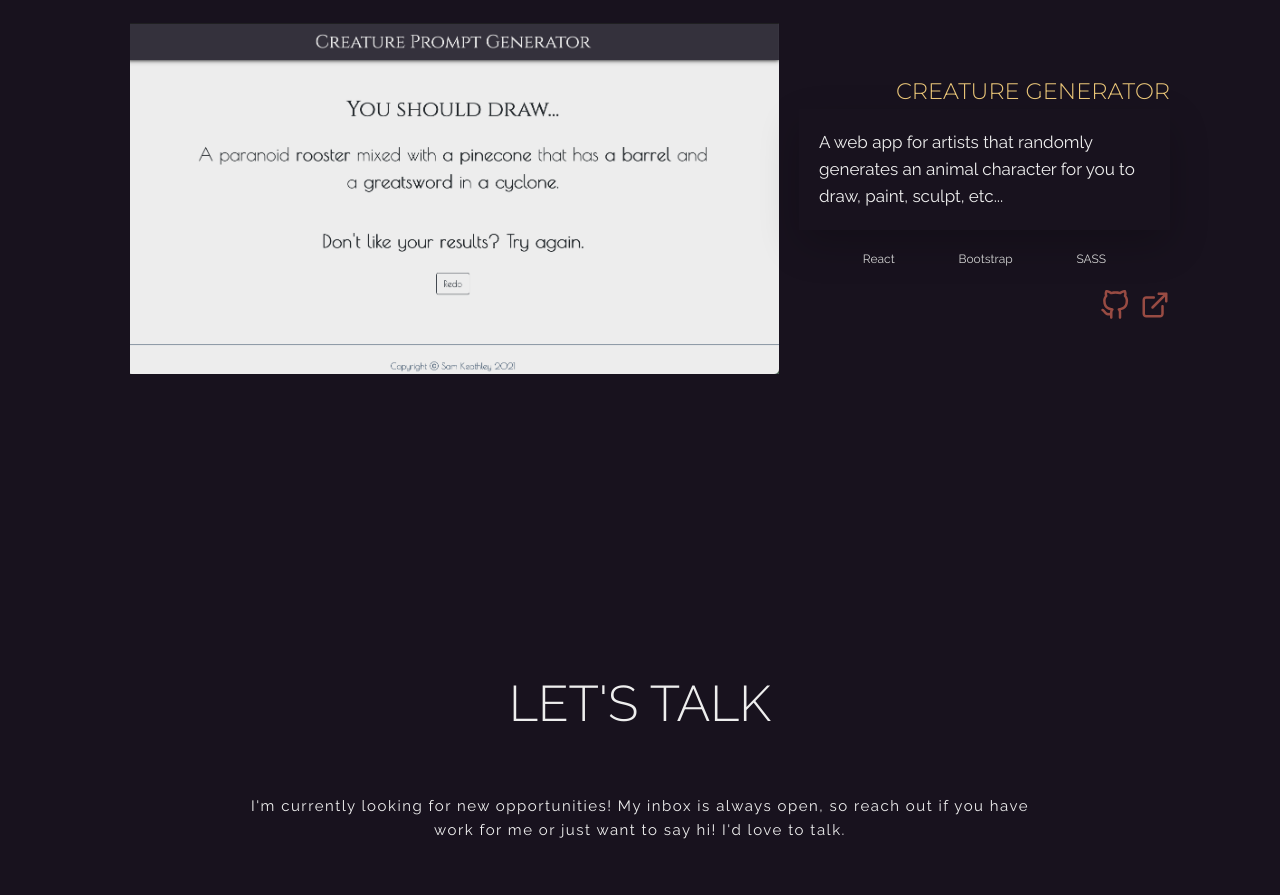
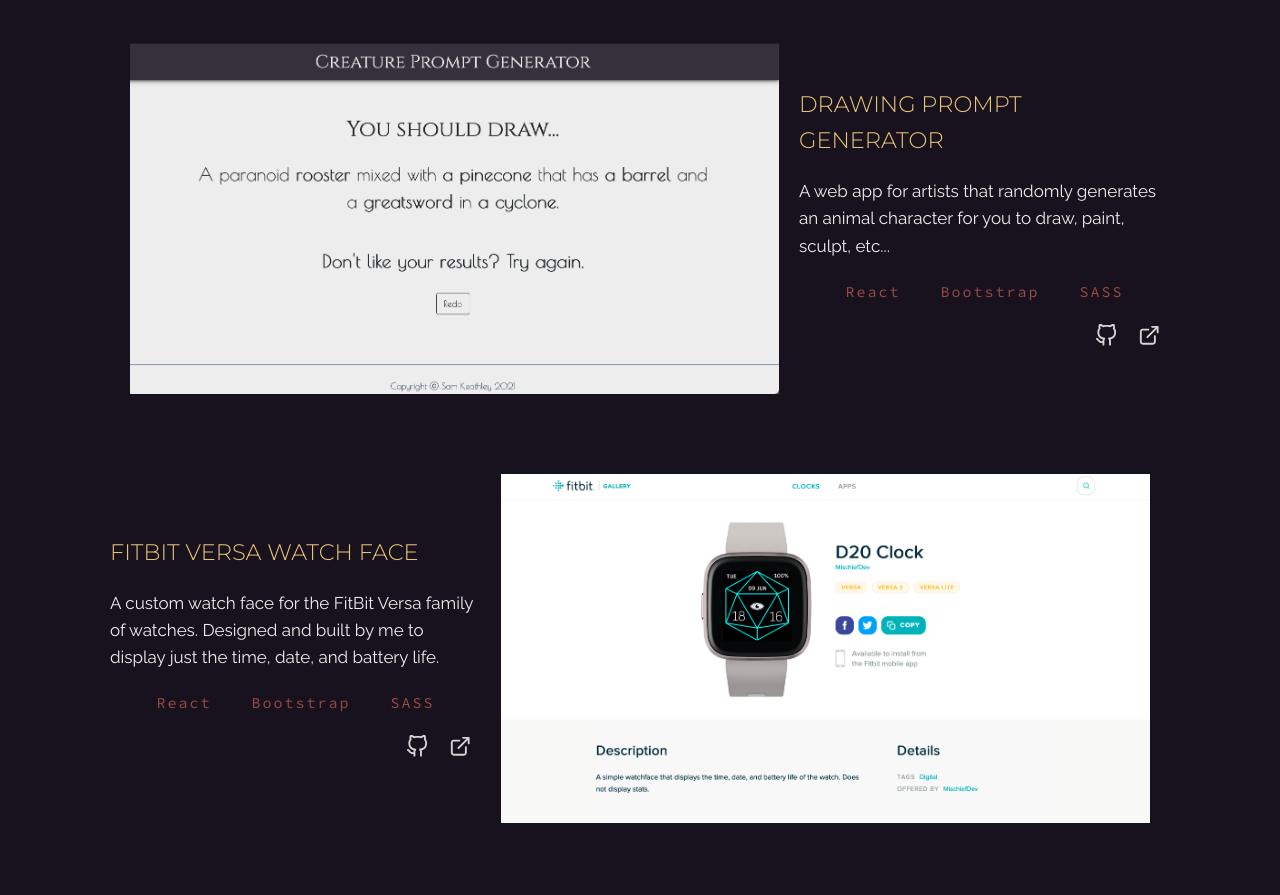
Before and after one commit to SamKeathley/Portfolio, a website: page index.html in a window 1280 px wide. Shown: the part 1683-2578 px from the top of the page. Drawn offline with Linux system fonts and the light colour scheme.

Commit message:
add second project

```diff
--- a/index.html
+++ b/index.html
@@ -5,7 +5,7 @@
     <meta name="viewport" content="width=device-width, initial-scale=1.0" />
     <link rel="preconnect" href="https://fonts.gstatic.com" />
     <link
-      href="https://fonts.googleapis.com/css2?family=Montserrat:wght@300;400;500&family=Raleway:wght@300;400;600&display=swap"
+      href="https://fonts.googleapis.com/css2?family=Montserrat:wght@300;400;500&family=Raleway:wght@300;400;600&display=swap&family=Source+Code+Pro:wght@200;300;400&display=swap"
       rel="stylesheet"
     />
     <link rel="stylesheet" href="css/main.css" />
@@ -83,15 +83,16 @@
  -->
       <section class="work">
         <h2 class="heading-2">Recent Projects</h2>
+        <div class="work__projects">
           <div class="work__project">
             <div class="work__example">
               <img src="/img/creatureGen.png" alt="creature generator" />
             </div>
             <div class="work__content">
-            <h3 class="heading-3">Creature Generator</h3>
+              <h3 class="heading-3">Drawing Prompt Generator</h3>
               <p class="work__summary">
-              A web app for artists that randomly generates an animal character
-              for you to draw, paint, sculpt, etc...
+                A web app for artists that randomly generates an animal
+                character for you to draw, paint, sculpt, etc...
               </p>
               <ul class="work__technologies">
                 <li class="work__technology">React</li>
@@ -116,6 +117,41 @@
               </div>
             </div>
           </div>
+          <div class="work__project">
+            <div class="work__example">
+              <img src="/img/versaFace.png" alt="versa watch face" />
+            </div>
+            <div class="work__content">
+              <h3 class="heading-3">Fitbit Versa Watch Face</h3>
+              <p class="work__summary">
+                A custom watch face for the FitBit Versa family of watches.
+                Designed and built by me to display just the time, date, and
+                battery life.
+              </p>
+              <ul class="work__technologies">
+                <li class="work__technology">React</li>
+                <li class="work__technology">Bootstrap</li>
+                <li class="work__technology">SASS</li>
+              </ul>
+              <div class="work__links">
+                <div class="work__link">
+                  <a href="https://github.com/SamKeathley/CC5000v2">
+                    <svg class="work__icon">
+                      <use xlink:href="img/sprite.svg#icon-github"></use>
+                    </svg>
+                  </a>
+                </div>
+                <div class="work__link">
+                  <a href="https://creature-generator.herokuapp.com/">
+                    <svg class="work__icon">
+                      <use xlink:href="img/sprite.svg#icon-external-link"></use>
+                    </svg>
+                  </a>
+                </div>
+              </div>
+            </div>
+          </div>
+        </div>
       </section>
 
       <section class="contact">
--- a/sass/_about.scss
+++ b/sass/_about.scss
@@ -39,8 +39,8 @@
   &__item::before {
     content: '';
     display: inline-block;
-    height: 1.5rem;
-    width: 1.5rem;
+    height: 1.7rem;
+    width: 1.7rem;
     margin-right: 0.8rem;
 
     @supports (-webkit-mask-image: url() or (mask-image: url())) {
@@ -67,7 +67,6 @@
   }
 
   &__box {
-    content: '';
     position: absolute;
     height: 100%;
     width: 100%;
--- a/sass/_base.scss
+++ b/sass/_base.scss
@@ -1,6 +1,7 @@
 // FONT VARIABLES
 $font-primary: 'Raleway', sans-serif;
 $font-secondary: 'Montserrat', sans-serif;
+$font-code: 'Source Code Pro', monospace;
 
 // COLOR VARIABLES
 $primary-color: #18121e;
--- a/sass/_work.scss
+++ b/sass/_work.scss
@@ -4,14 +4,29 @@
   padding: 7rem;
   align-items: center;
 
+  &__projects {
+    display: flex;
+    flex-direction: column;
+    margin-top: 2rem;
+    margin-bottom: 2rem;
+    align-items: center;
+  }
+
   &__project {
     display: flex;
+    flex-direction: row-reverse;
     margin-top: 2rem;
+    margin-bottom: 2rem;
     align-items: center;
+  }
+
+  &__project:nth-child(odd) {
+    flex-direction: row;
   }
 
   &__example {
     width: 65%;
+
     img {
       width: 100%;
       display: block;
@@ -21,40 +36,50 @@
 
   &__content {
     width: 35%;
+    text-align: left;
+    align-items: center;
+  }
+
+  &__content:nth-child(odd) {
     text-align: right;
   }
 
   &__summary {
-    background-color: $primary-color;
-    box-shadow: 0 1.5rem 4rem rgba($primary-color-dark, 0.2);
-    padding: 2rem;
+    padding: 2rem 0;
     font-size: 1.7rem;
     width: 100%;
-    text-align: left;
   }
 
   &__technologies {
     list-style: none;
     display: flex;
-    justify-content: space-evenly;
-    margin: 2rem auto;
+    justify-content: center;
+    margin-bottom: 2rem;
   }
 
   &__technology {
-    font-size: 1.2rem;
-    color: $light-color-2;
+    color: $secondary-color;
+    font-family: $font-code;
+    font-size: 1.5rem;
+    letter-spacing: 2px;
+    padding: 0 2rem;
   }
 
   &__links {
     display: flex;
+    align-content: center;
+    justify-content: left;
+  }
+
+  &__links:nth-child(even) {
+    display: flex;
     justify-content: end;
-    align-content: center;
   }
 
   &__icon {
-    height: 3rem;
-    width: 3rem;
-    fill: $secondary-color;
-    margin-left: 1rem;
+    height: 2.25rem;
+    width: 2.25rem;
+    fill: $light-color-2;
+    margin: 0 1rem;
   }
 }
```
Also changed, not shown: css/main.css, css/main.min.css, img/VersaWatch.png (deleted), img/versaFace.png (added), 2 other files. Lines whose indentation alone changed are shown as unchanged.
